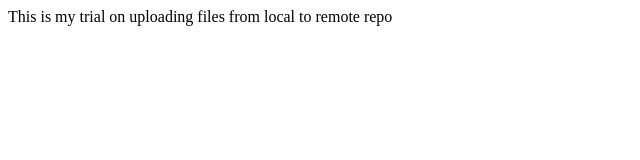
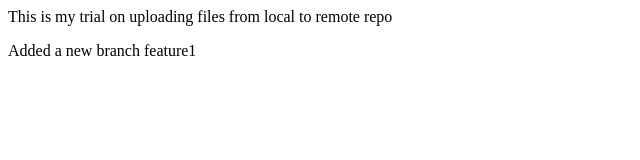
Before and after one commit to Sneha-Padi0017/LocalRepo, a plain HTML site: page index.html in a window 1280 px wide. Shown: the whole page, without its empty margins (0-640 px from the left). Drawn offline with Linux system fonts and the light colour scheme.

Commit message:
ADD FEATURE

```diff
--- a/index.html
+++ b/index.html
@@ -1 +1,2 @@
 <p>This is my trial on uploading files from local to remote repo</p>
+<p>Added a new branch feature1</p>
```
